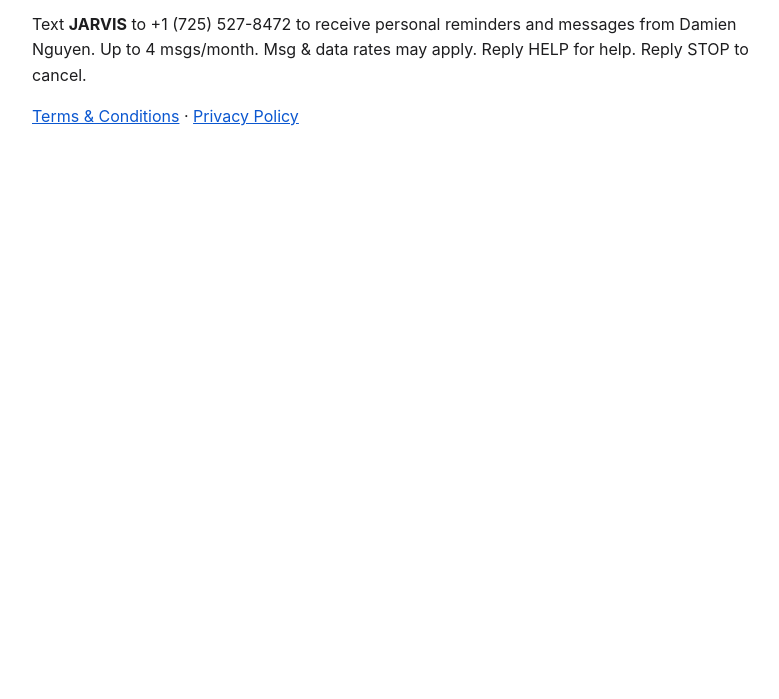
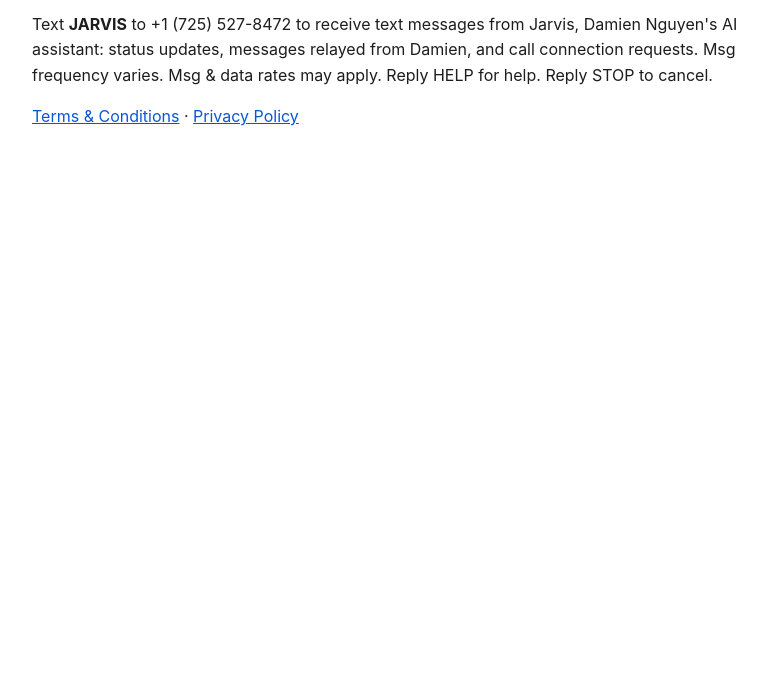
Before and after one commit to DamienNguyen949/jarvis-sms, a plain HTML site: page index.html in a window 1280 px wide. Shown: the part 101-800 px from the top of the page, without its empty margins (228-1007 px from the left). Drawn offline with Linux system fonts and the light colour scheme.

Commit message:
Update text message content for JARVIS

```diff
--- a/index.html
+++ b/index.html
@@ -11,7 +11,7 @@
 </head>
 <body>
 <h1>Text messages from Damien Nguyen</h1>
-<p>Text <strong>JARVIS</strong> to +1 (725) 527-8472 to receive personal reminders and messages from Damien Nguyen. Up to 4 msgs/month. Msg &amp; data rates may apply. Reply HELP for help. Reply STOP to cancel.</p>
+<p>Text <strong>JARVIS</strong> to +1 (725) 527-8472 to receive text messages from Jarvis, Damien Nguyen's AI assistant: status updates, messages relayed from Damien, and call connection requests. Msg frequency varies. Msg &amp; data rates may apply. Reply HELP for help. Reply STOP to cancel.</p>
 <p><a href="terms.html">Terms &amp; Conditions</a> &middot; <a href="privacy.html">Privacy Policy</a></p>
 </body>
 </html>
```
